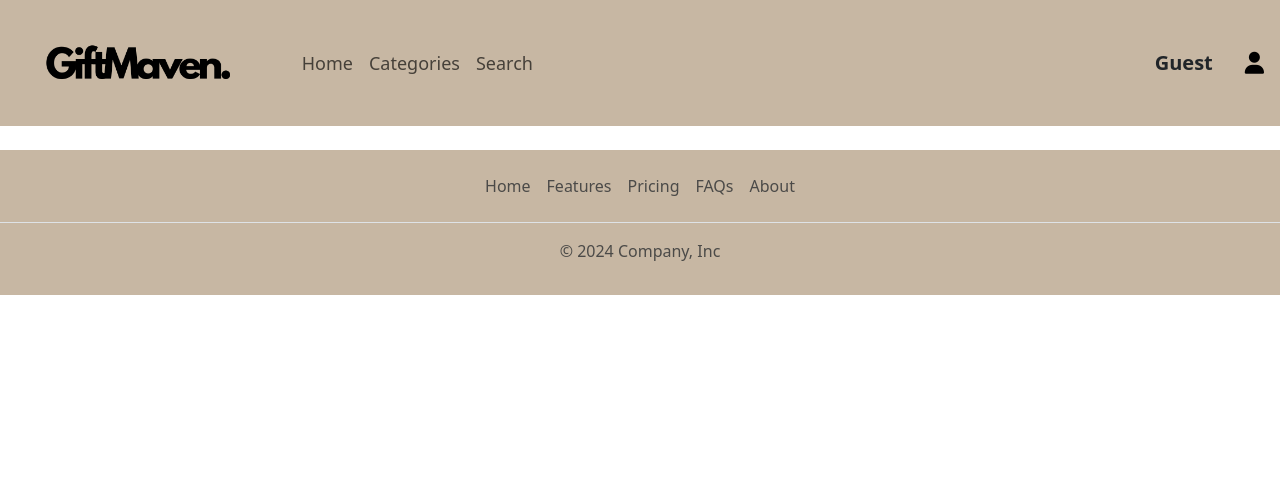
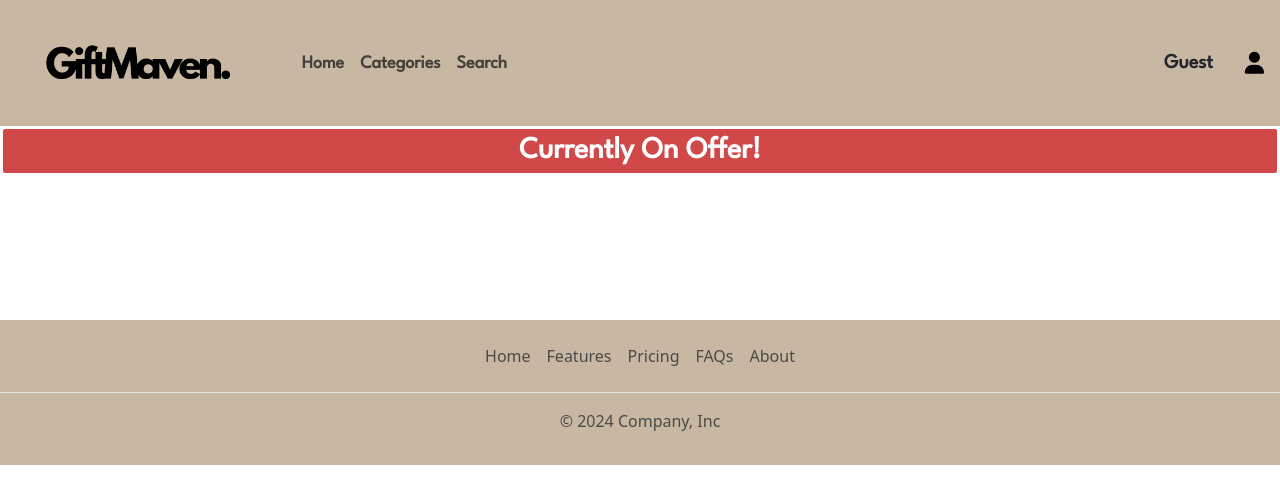
Before and after one commit to vinhee/ECAD-Gift-Shop, a PHP site: page / in a window 1280 px wide. Shown: the top 504 px of the page. Run offline with PHP 8.4, Linux system fonts and the light colour scheme; tables that the repository leaves empty or names only in its code hold one stand-in row (values such as "Sample post"); some libraries are stand-ins or nearby versions.

Commit message:
Changed some UI and added offers to homepage

```diff
--- a/css/style.css
+++ b/css/style.css
@@ -1,5 +1,5 @@
 .noStock {
-    color: red;
+    color: #D04848;
     font-weight: bold;
 }
 
@@ -16,7 +16,7 @@
 }
 
 .onSale {
-    background-color: red;
+    background-color: #D04848;
     color: white;
     border-radius: 5px;
     font-weight: bold;
@@ -25,10 +25,42 @@
 }
 
 .addCartBtn {
-    padding-bottom: 100px;
+    padding-bottom: 50px;
 }
 
 .salePrice{
-    color: red;
+    color: #EF4040;
     font-weight: bold;
 }
+
+.searchBar{
+    padding-top: 200px;
+    padding-bottom: 200px;
+    padding-left: 500px;
+    width: 350px;
+}
+
+.onSaleBanner{
+    background-color: #D04848;
+    color: white;
+    border-radius: 5px;
+    font-weight: bold;
+    border-style: solid;
+    border-width: 3px;
+    text-align: center;
+    height: 50px;
+    font-size: 30px;
+    font-family: 'League Spartan', sans-serif;
+}
+
+.navbarText{
+    font-family: 'League Spartan', sans-serif;
+    font-weight: bold;
+}
+
+.viewProduct{
+    background-color: #352F44;
+    font-family: 'League Spartan', sans-serif;
+    font-size: 16px;
+    font-weight: bold;
+}
--- a/footer.php
+++ b/footer.php
@@ -1,4 +1,3 @@
-<!--Done by: Vin Hee-->
 <!DOCTYPE html>
 <html lang="en">
 <head>
--- a/index.php
+++ b/index.php
@@ -1,5 +1,56 @@
+<head>
+    <link rel="stylesheet" href="css/style.css">
+    <link href="https://fonts.googleapis.com/css2?family=League+Spartan&display=swap" rel="stylesheet">
+</head>
 <?php
 include("navbar.php");
+?>
 
+<div class="onSaleBanner">
+    Currently On Offer!
+</div>
+
+<?php
+include_once("mysqlConn.php");
+
+$qry = "SELECT * FROM Product WHERE Offered = 1
+        ORDER BY ProductTitle ASC" ;
+$result = mysqli_query($conn,$qry);
+$queryresult = mysqli_num_rows($result);
+
+echo "<div class='container' mx-auto style='padding-top:20px; padding-bottom:100px; padding-left:20px;'>";
+echo "<div class='row'>";
+if ($queryresult > 0) {
+    while ($row = mysqli_fetch_assoc($result)) {
+        $product = "productDesc.php?pid=$row[ProductID]"; // Getting Product ID
+        $formattedPrice = number_format($row["Price"], 2); // Getting Product Price
+        $img = "$row[ProductImage]"; // Getting Product Image Name
+        $imgPathname = "Images/Products/$img";
+
+        $currDate = date('Y-m-d');
+        if ($row["Offered"] == 1 && $row["OfferEndDate"] > $currDate) {
+            echo "<div class='col-md-3' style='padding: 20px;'>";
+            echo "<div class='card' style='width: 15rem;'>";
+            echo "<img src='$imgPathname' class='card-img-top'>";
+            echo "<div class='card-body text-center'>";
+
+            $offeredPrice = number_format($row["OfferedPrice"], 2);
+            echo "<h5 class='card-title'><b>$row[ProductTitle]</b></h5>";
+            echo "<p><s>Price: S$$formattedPrice</s></p>";
+            echo "<p class='salePrice' style='font-size: 15px;'>Offer Price: S$$offeredPrice</p>";
+
+            echo "<a href='$product' class='btn btn-primary justify-content-center viewProduct'>View Product</a>";
+            echo "</div>";
+            echo "</div>";
+            echo "</div>";
+        }
+    }
+}
+echo "</div>";
+echo "</div>";
+
+?>
+
+<?php
 include("footer.php");
 ?>
--- a/navbar.php
+++ b/navbar.php
@@ -7,26 +7,27 @@
     <link rel="stylesheet" href="css/style.css">
     <script src="js/bootstrap.bundle.min.js"></script>
     <script src="https://kit.fontawesome.com/624113c1c9.js" crossorigin="anonymous"></script>
+    <link href="https://fonts.googleapis.com/css2?family=League+Spartan&display=swap" rel="stylesheet">
     <title>GiftMaven</title>
 </head>
 
 <?php
 session_start();
 $Content = "<div class='d-flex align-items-center px-3' style='font-size: 20px;'>
-<p style='margin-bottom: 0px;'><b>Guest</b></p>
+<p class='navbarText' style='margin-bottom: 0px;'><b>Guest</b></p>
 </div>
 <div id='sign-up' class='d-flex align-items-center px-3' style='font-size: 22px;'>
 <a class='nav-link active' href='login.php' style='color:black;'><i class='fa-solid fa-user'></i></a>
 </div>";
 if(isset($_SESSION["Name"])){
   $Content = "<div class='d-flex align-items-center px-3' style='font-size: 20px;'>
-  <p style='margin-bottom: 0px;'><b>$_SESSION[Name]</b></p>
+  <p class='navbarText' style='margin-bottom: 0px;'><b>$_SESSION[Name]</b></p>
   </div>
   <div class='d-flex align-items-center px-3' style='font-size: 22px;'>
   <a class='nav-link active' href='#' style='color:black;'><i class='fa-solid fa-cart-shopping'></i></a>
   </div>
   <div class='d-flex align-items-center px-3' style='font-size: 20px;'>
-  <a class='nav-link active' href='logout.php'><p style='margin-bottom: 0px;'><b>Logout</b></p></a>
+  <a class='nav-link active navbarText' href='logout.php'><p style='margin-bottom: 0px;'><b>Logout</b></p></a>
   </div>";
 }
 ?>
@@ -39,13 +40,13 @@ if(isset($_SESSION["Name"])){
   <div class="collapse navbar-collapse" id="navbarNavDropdown">
     <ul class="navbar-nav">
       <li class="nav-item active">
-        <a class="nav-link" href="index.php" style="font-size: 18px;">Home <span class="sr-only"></span></a>
+        <a class="nav-link navbarText" href="index.php" style="font-size: 18px;">Home <span class="sr-only"></span></a>
       </li>
       <li class="nav-item active">
-        <a class="nav-link" href="productCat.php" style="font-size: 18px;">Categories<span class="sr-only"></span></a>
+        <a class="nav-link navbarText" href="productCat.php" style="font-size: 18px;">Categories<span class="sr-only"></span></a>
       </li>
       <li class="nav-item active">
-        <a class="nav-link" href="Search.php" style="font-size: 18px;">Search<span class="sr-only"></span></a>
+        <a class="nav-link navbarText" href="Search.php" style="font-size: 18px;">Search<span class="sr-only"></span></a>
       </li>
     </ul>
   </div>
--- a/productDesc.php
+++ b/productDesc.php
@@ -35,7 +35,7 @@ while ($row = $result->fetch_array()){
 
 
 
-    echo "<div class='container' text-center' style='padding-top:100px; padding-bottom:100px;'>";
+    echo "<div class='container' text-center' style='padding-top:100px; padding-bottom:50px;'>";
     echo "<div class='row'>"; // Container split into 2 columns
 
     echo "<div class='col-md-6 addCartBtn'>";    // content for left column
@@ -81,11 +81,11 @@ while ($row = $result->fetch_array()){
 
     echo "<div class='row-mb-3 addCartBtn'>"; // Add to Cart button
     if($row["Quantity"] < 1){
-        echo "<a href='#' class='btn btn-primary justify-content-center disabled' style='background-color: #C7B7A3;'>Add to Cart</a>";
+        echo "<a href='#' class='btn btn-primary justify-content-center disabled viewProduct'>Add to Cart</a>";
         echo "<p class='noStock'> Product is currently out of stock!</p>";
     }
     else{
-        echo "<a href='#' class='btn btn-primary justify-content-center' style='background-color: #C7B7A3;'>Add to Cart</a>";
+        echo "<a href='#' class='btn btn-primary justify-content-center viewProduct'>Add to Cart</a>";
     }
     echo "</div>";
 
```
Also changed, not shown: Products.php (+5 -4 lines), Search.php (+6 -2 lines).
